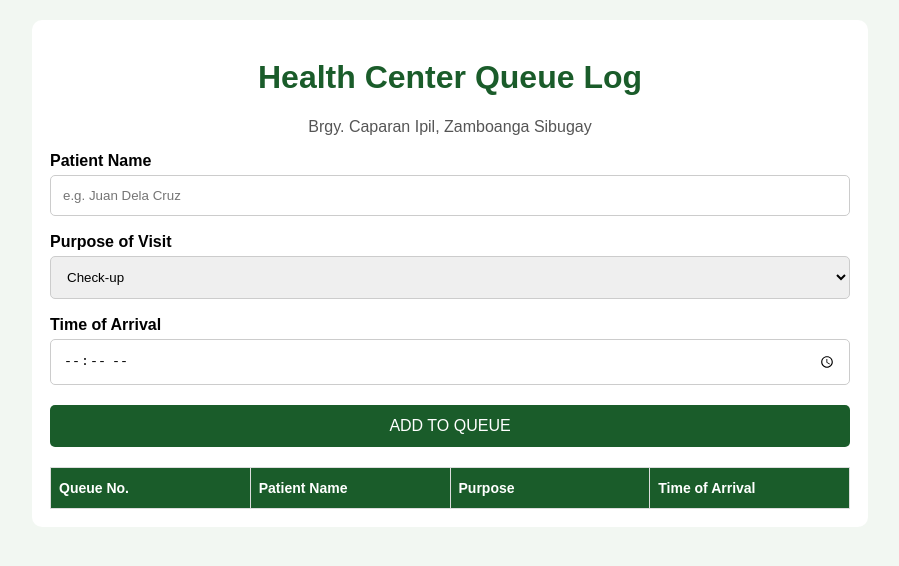
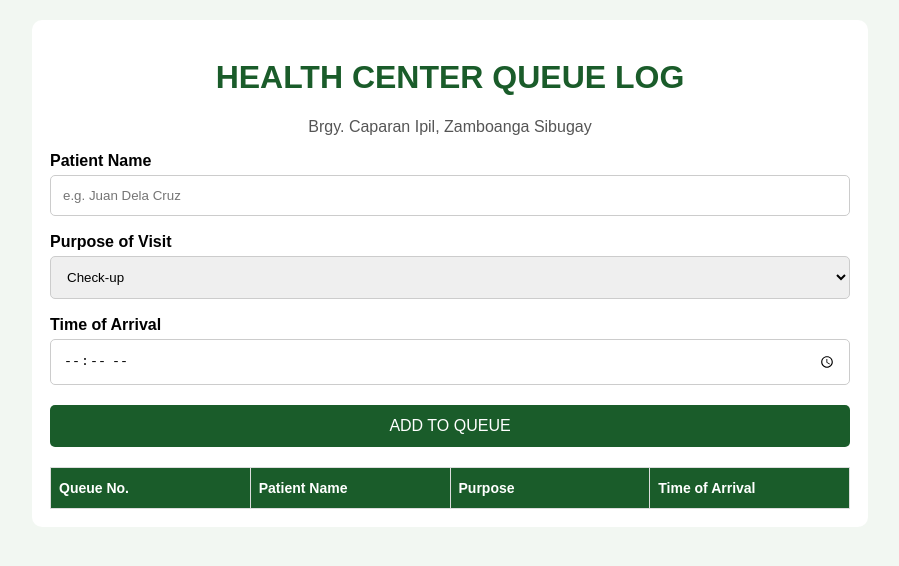
Before and after one commit to joannedacula4-a11y/-health-center-queue-log, a plain HTML site: page index.html in a window 1280 px wide. Shown: the whole page, without its empty margins (190-1089 px from the left). Drawn offline with Linux system fonts and the light colour scheme.

Commit message:
Update index.html

```diff
--- a/index.html
+++ b/index.html
@@ -21,7 +21,7 @@ th { background: #1a5c2a; color: white; }
 </head>
 <body>
 <div class="container">
-<h1>Health Center Queue Log</h1>
+<h1>HEALTH CENTER QUEUE LOG</h1>
 <p>Brgy. Caparan Ipil, Zamboanga Sibugay</p>
 
 <label for="name">Patient Name</label>
@@ -36,7 +36,6 @@ th { background: #1a5c2a; color: white; }
 <option value="Dental">Dental</option>
 <option value="Family Planning">Family Planning</option>
 <option value="Immunization">Immunization</option>
-<option value="Blood Pressure Monitoring">Blood Pressure Monitoring</option>
 <option value="Wound Dressing">Wound Dressing</option>
 <option value="Follow-up Check-up">Follow-up Check-up</option>
 <option value="Consultation">Consultation</option>
```
